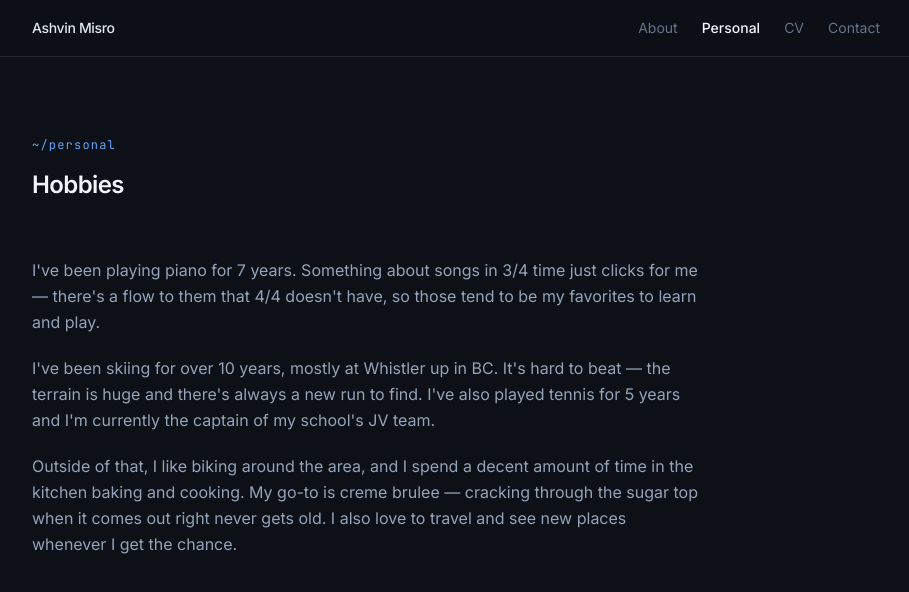
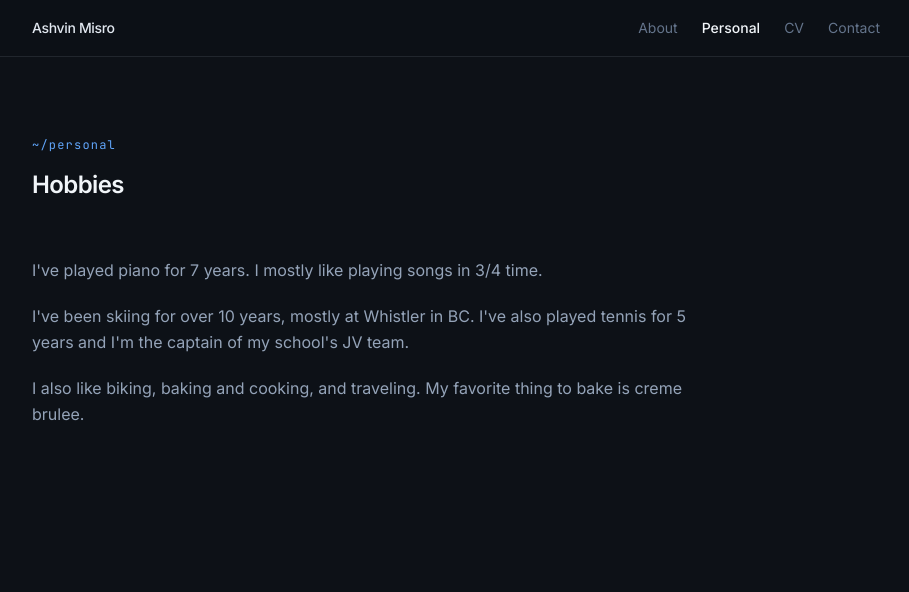
Before and after one commit to misrash27/personal-website, a React (Vite) app: page / in a window 1280 px wide. Both pictures are taken after a click on the button "Personal". Shown: the top 592 px of the page, without its empty margins (184-1093 px from the left). Built offline with nearby package versions, Linux system fonts and the light colour scheme.

Commit message:
Plainer hobby wording

```diff
--- a/src/components/Personal.jsx
+++ b/src/components/Personal.jsx
@@ -8,20 +8,15 @@ export default function Personal() {
 
       <div className="space-y-5 max-w-2xl">
         <p className="text-slate-400 leading-relaxed">
-          I've been playing piano for 7 years. Something about songs in 3/4 time just clicks for
-          me — there's a flow to them that 4/4 doesn't have, so those tend to be my favorites to
-          learn and play.
+          I've played piano for 7 years. I mostly like playing songs in 3/4 time.
         </p>
         <p className="text-slate-400 leading-relaxed">
-          I've been skiing for over 10 years, mostly at Whistler up in BC. It's hard to beat —
-          the terrain is huge and there's always a new run to find. I've also played tennis for
-          5 years and I'm currently the captain of my school's JV team.
+          I've been skiing for over 10 years, mostly at Whistler in BC. I've also played tennis
+          for 5 years and I'm the captain of my school's JV team.
         </p>
         <p className="text-slate-400 leading-relaxed">
-          Outside of that, I like biking around the area, and I spend a decent amount of time in
-          the kitchen baking and cooking. My go-to is creme brulee — cracking through the sugar
-          top when it comes out right never gets old. I also love to travel and see new places
-          whenever I get the chance.
+          I also like biking, baking and cooking, and traveling. My favorite thing to bake is
+          creme brulee.
         </p>
       </div>
     </div>
```
